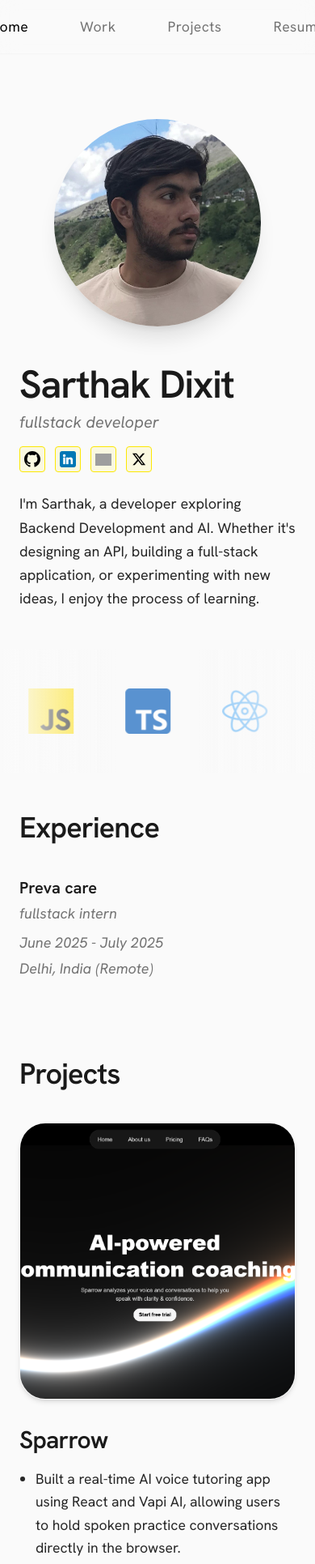
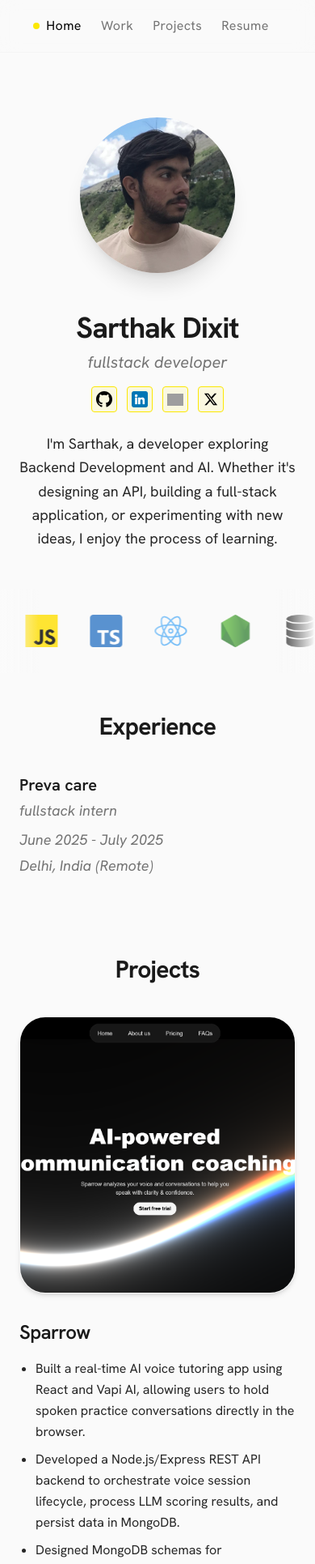
Before and after one commit to sarthakdixit7376/Portfolio_project, a React (Vite) app: page / in a window 390 px wide. Shown: the top 1931 px of the page at 81% size. Built offline with nearby package versions, Linux system fonts and the light colour scheme; no server answers; grey boxes are pictures that could not be loaded; the HTML template or start-up script is replaced by a standard one.

Commit message:
added responsiveness  and fixed github calender

```diff
--- a/src/components/Experience.jsx
+++ b/src/components/Experience.jsx
@@ -12,7 +12,7 @@ const Experience = () => {
 
   return (
     <div className="max-w-4xl mx-auto px-6 py-12">
-      <h2 className="text-4xl font-semibold tracking-tight text-[#1a1a1a] mb-10 text-left">
+      <h2 className="text-3xl md:text-4xl font-bold tracking-tight text-[#1a1a1a] mb-10 text-center md:text-left">
         Experience
       </h2>
 
--- a/src/components/GithubContributions.jsx
+++ b/src/components/GithubContributions.jsx
@@ -11,17 +11,10 @@ const GithubContributions = () => {
     dark: ['#161b22', '#5e4e09', '#a18418', '#d8b122', '#facc15'],
   };
 
-  // Filter out June (06) and July (07)
-  const transformData = (data) => {
-    return data.filter((activity) => {
-      const month = activity.date.split('-')[1];
-      return month !== '06' && month !== '07';
-    });
-  };
 
   return (
     <div className="max-w-4xl mx-auto px-6 py-12">
-      <h2 className="text-4xl font-semibold tracking-tight text-[#1a1a1a] mb-10 text-left">
+      <h2 className="text-3xl md:text-4xl font-bold tracking-tight text-[#1a1a1a] mb-10 text-center md:text-left">
         GitHub Contributions
       </h2>
 
@@ -34,7 +27,6 @@ const GithubContributions = () => {
           fontSize={14}
           theme={customTheme}
           colorScheme="light"
-          transformData={transformData}
         />
       </div>
     </div>
--- a/src/components/Hero.jsx
+++ b/src/components/Hero.jsx
@@ -12,13 +12,13 @@ const Hero = () => {
           <img
             src={meImg}
             alt="Sarthak Dixit"
-            className="w-64 h-64 md:w-80 md:h-80 rounded-full object-cover shadow-xl grayscale-[20%] hover:grayscale-0 transition-all duration-500"
+            className="w-48 h-48 sm:w-64 sm:h-64 md:w-80 md:h-80 rounded-full object-cover shadow-xl grayscale-[20%] hover:grayscale-0 transition-all duration-500"
           />
         </div>
 
         {/* Right Column: Hero Content */}
-        <div className="flex-col text-left max-w-xl">
-          <h1 className="text-5xl md:text-6xl font-semibold tracking-tight text-[#1a1a1a]">
+        <div className="flex flex-col items-center md:items-start text-center md:text-left max-w-xl">
+          <h1 className="text-4xl sm:text-5xl md:text-6xl font-bold tracking-tight text-[#1a1a1a]">
             Sarthak Dixit
           </h1>
 
@@ -27,7 +27,7 @@ const Hero = () => {
           </p>
 
           {/* Social Icons */}
-          <div className="flex items-center gap-3 mt-4">
+          <div className="flex items-center justify-center md:justify-start gap-3 mt-4">
             {/* GitHub */}
             <a
               href="https://github.com/sarthakdixit7376"
--- a/src/components/IconCarousel.jsx
+++ b/src/components/IconCarousel.jsx
@@ -24,21 +24,21 @@ const IconCarousel = () => {
   const duplicatedIcons = [...icons, ...icons];
 
   return (
-    <div className="max-w-4xl mx-auto px-6 py-12 overflow-hidden relative">
+    <div className="max-w-4xl mx-auto px-6 py-8 md:py-12 overflow-hidden relative">
       {/* Left Blur Overlay */}
-      <div className="absolute left-0 top-0 bottom-0 w-36 bg-gradient-to-r from-[#fafafa] to-transparent z-10 pointer-events-none"></div>
+      <div className="absolute left-0 top-0 bottom-0 w-12 sm:w-20 md:w-36 bg-gradient-to-r from-[#fafafa] to-transparent z-10 pointer-events-none"></div>
 
       {/* Right Blur Overlay */}
-      <div className="absolute right-0 top-0 bottom-0 w-36 bg-gradient-to-l from-[#fafafa] to-transparent z-10 pointer-events-none"></div>
+      <div className="absolute right-0 top-0 bottom-0 w-12 sm:w-20 md:w-36 bg-gradient-to-l from-[#fafafa] to-transparent z-10 pointer-events-none"></div>
 
       {/* Scrolling Container */}
-      <div className="flex w-max animate-scroll gap-16 md:gap-24 items-center pr-16 md:pr-24">
+      <div className="flex w-max animate-scroll gap-10 md:gap-24 items-center pr-10 md:pr-24">
         {duplicatedIcons.map((icon, idx) => (
           <div key={idx} className="flex-shrink-0">
             <img
               src={icon.src}
               alt={icon.alt}
-              className="h-14 md:h-16 object-contain opacity-80 hover:opacity-100 transition-opacity duration-300"
+              className="h-10 md:h-16 object-contain opacity-80 hover:opacity-100 transition-opacity duration-300"
             />
           </div>
         ))}
--- a/src/components/Navbar.jsx
+++ b/src/components/Navbar.jsx
@@ -10,21 +10,21 @@ const Navbar = () => {
   ];
 
   return (
-    <nav className="w-full py-5 bg-[#fafafa]/70 backdrop-blur-md sticky top-0 z-50 flex justify-center border-b border-neutral-100">
-      <ul className="flex items-center gap-16 m-0 p-0 list-none">
+    <nav className="w-full py-5 bg-[#fafafa]/70 backdrop-blur-md sticky top-0 z-50 flex justify-center border-b border-neutral-100 px-4">
+      <ul className="flex items-center gap-6 sm:gap-16 m-0 p-0 list-none">
         {navItems.map((item) => (
           <li key={item.name} className="flex items-center relative">
             <NavLink
               to={item.path}
               className={({ isActive }) =>
-                `text-[1.1rem] font-medium transition-colors duration-300 tracking-wide hover:text-black ${isActive ? 'text-black' : 'text-[#737373]'
+                `text-[1rem] sm:text-[1.1rem] font-medium transition-colors duration-300 tracking-wide hover:text-black ${isActive ? 'text-black' : 'text-[#737373]'
                 }`
               }
             >
               {({ isActive }) => (
                 <div className="relative flex items-center">
                   {isActive && (
-                    <span className="absolute -left-5 w-2.5 h-2.5 bg-[#fce803] rounded-full animate-[blink_1.5s_infinite]"></span>
+                    <span className="absolute -left-4 sm:-left-5 w-2 h-2 sm:w-2.5 sm:h-2.5 bg-[#fce803] rounded-full animate-[blink_1.5s_infinite]"></span>
                   )}
                   {item.name}
                 </div>
--- a/src/components/Projects.jsx
+++ b/src/components/Projects.jsx
@@ -30,34 +30,25 @@ const Projects = () => {
 
   return (
     <div className="max-w-4xl mx-auto px-6 py-12">
-      <h2 className="text-4xl font-semibold tracking-tight text-[#1a1a1a] mb-10 text-left">
+      <h2 className="text-3xl md:text-4xl font-bold tracking-tight text-[#1a1a1a] mb-10 text-center md:text-left">
         Projects
       </h2>
 
       <div className="space-y-16">
         {projectsData.map((project) => (
-          <div key={project.id} className="flex flex-col md:flex-row gap-8 md:gap-12 items-start md:items-center">
-            {/* Left Column: Project Image */}
-            <div className="w-full md:w-[320px] flex-shrink-0">
-              <img
-                src={project.image}
-                alt={project.title}
-                className="w-full h-auto aspect-square object-cover rounded-[32px] shadow-md border border-neutral-100"
-              />
-            </div>
-
-            {/* Right Column: Project details */}
-            <div className="flex-col text-left max-w-xl">
-              <h3 className="text-3xl font-semibold text-[#1a1a1a] tracking-tight">
+          <div key={project.id} className="flex flex-col-reverse md:flex-row gap-8 md:gap-12 items-start md:items-center">
+            {/* Left Column: Project details */}
+            <div className="flex-col text-left max-w-xl flex-grow">
+              <h3 className="text-2xl sm:text-3xl font-semibold text-[#1a1a1a] tracking-tight">
                 {project.title}
               </h3>
-              <ul className="mt-4 list-disc pl-5 space-y-2 text-[1.1rem] leading-relaxed text-[#262626] font-normal">
+              <ul className="mt-4 list-disc pl-5 space-y-2 text-[1rem] sm:text-[1.1rem] leading-relaxed text-[#262626] font-normal">
                 {project.description.map((point, index) => (
                   <li key={index}>{point}</li>
                 ))}
               </ul>
 
-              <h4 className="mt-6 text-xl font-semibold text-[#1a1a1a] tracking-tight">
+              <h4 className="mt-6 text-lg sm:text-xl font-semibold text-[#1a1a1a] tracking-tight">
                 Tech Stack
               </h4>
 
@@ -74,6 +65,15 @@ const Projects = () => {
                 ))}
               </div>
             </div>
+
+            {/* Right Column: Project Image */}
+            <div className="w-full max-w-sm md:max-w-none md:w-[320px] flex-shrink-0 mx-auto md:mx-0">
+              <img
+                src={project.image}
+                alt={project.title}
+                className="w-full h-auto aspect-square object-cover rounded-[32px] shadow-md border border-neutral-100"
+              />
+            </div>
           </div>
         ))}
       </div>
--- a/src/pages/Resume.jsx
+++ b/src/pages/Resume.jsx
@@ -6,7 +6,7 @@ const Resume = () => {
   const fileId = "1tI3iEZL7OzoWIT_mdyTSRj2H7cE84q1t"
 
   const previewUrl = fileId ? `https://drive.google.com/file/d/${fileId}/preview` : null;
-  const downloadUrl = fileId ? `https://drive.google.com/uc?export=download&id=${fileId}` : GDRIVE_URL;
+  const downloadUrl = fileId ? `https://drive.google.com/uc?export=download&id=${fileId}` : '#';
 
   return (
     <div className="max-w-5xl mx-auto px-6 py-12 md:py-20 text-left">
```
